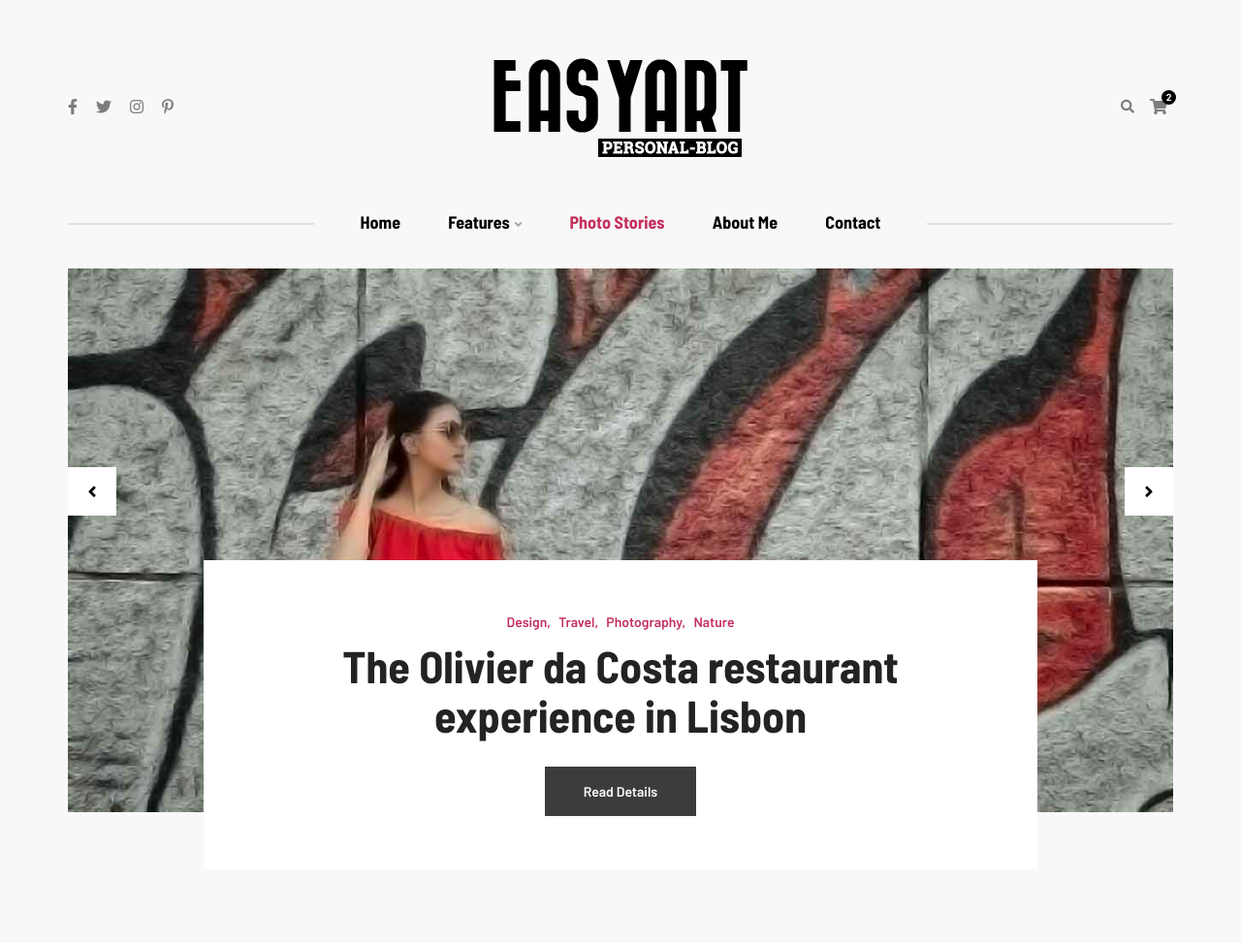
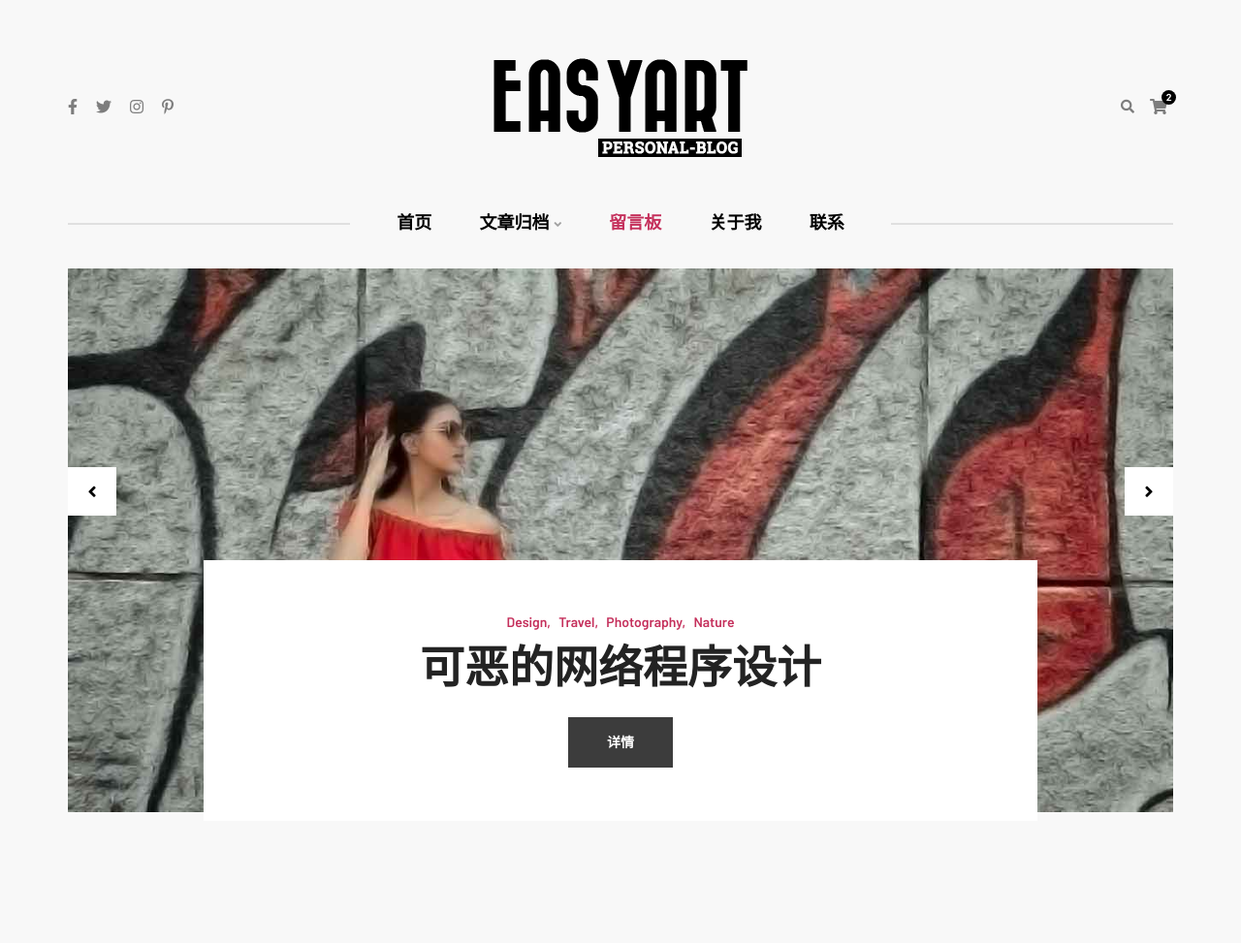
Before and after one commit to slw0312/DjangoBlog55, a Django app: page /home/index/ in a window 1280 px wide. Shown: the top 973 px of the page at 97% size. Run offline with Django 3.2, Linux system fonts and the light colour scheme; parts of the project's set-up code (start-up, migrations or seed data) failed here and were passed over; some libraries are stand-ins or nearby versions.

Commit message:
Added other templates for the home page

```diff
--- a/home/urls.py
+++ b/home/urls.py
@@ -4,4 +4,8 @@ from home import views
 
 urlpatterns = [
     url(r'^index/',views.index),
+    url(r'^about/',views.about),
+    url(r'^contact',views.contact),
+    url(r'^gallery',views.gallery),
+    url(r'^single_post',views.single_post),
 ]
--- a/home/views.py
+++ b/home/views.py
@@ -3,3 +3,15 @@ from django.shortcuts import render
 
 def index(request):
     return render(request,'homeplate/index.html')
+
+def about(request):
+    return render(request,'homeplate/about.html')
+
+def gallery(request):
+    return render(request,'homeplate/gallery.html')
+
+def contact(request):
+    return render(request,'homeplate/contact.html')
+
+def single_post(request):
+    return render(request,'homeplate/single-post.html')
--- a/templates/homeplate/index.html
+++ b/templates/homeplate/index.html
@@ -16,7 +16,7 @@
 
 	<!-- Titles
     ================================================== -->
-	<title>EasyArt | Personal Blog HTML Template</title>
+	<title>我的博客主页</title>
 
 	<!-- Favicons
     ================================================== -->
@@ -123,18 +123,18 @@
 									<div class="menu-wrapper">
 										<div class="menu-content">
 											<ul class="mainmenu">
-												<li><a href="#">Home</a></li>
+												<li><a href="#">首页</a></li>
 												<li class="megamenu">
-													<a href="#">Features</a>
+													<a href="#">文章归档</a>
 													<ul class="sub-menu megamenu-main">
 														<li>
 															拉下测试
 														</li>
 													</ul>
 												</li>
-												<li><a class="active" href="gallery.html">Photo Stories</a></li>
-												<li><a href="about.html">About Me</a></li>
-												<li><a href="contact.html">contact</a></li>
+												<li><a class="active" href="gallery.html">留言板</a></li>
+												<li><a href="about.html">关于我</a></li>
+												<li><a href="contact.html">联系</a></li>
 											</ul> <!-- /.menu-list -->
 										</div> <!-- /.hours-content-->
 									</div><!-- /.menu-wrapper -->
@@ -182,13 +182,12 @@
 									</div>
 									<!--./ entry-category -->
 									<h3 class="entry-title">
-										<a href="single-post.html">The Olivier da Costa restaurant
-											experience in Lisbon</a>
+										<a href="single-post.html">可恶的网络程序设计</a>
 									</h3>
 									<!--./ entry-title -->
 									<div class="entry-content">
 										<div class="read-more-wrap">
-											<a class="read-more" href="single-post.html">Read Details</a>
+											<a class="read-more" href="single-post.html">详情</a>
 										</div>
 									</div>
 									<!--./ entry-content -->
```
